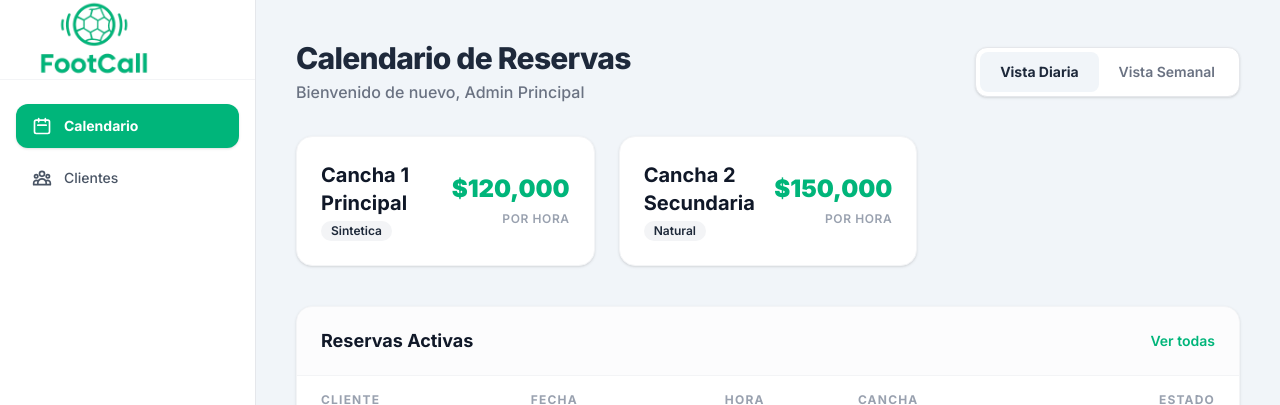
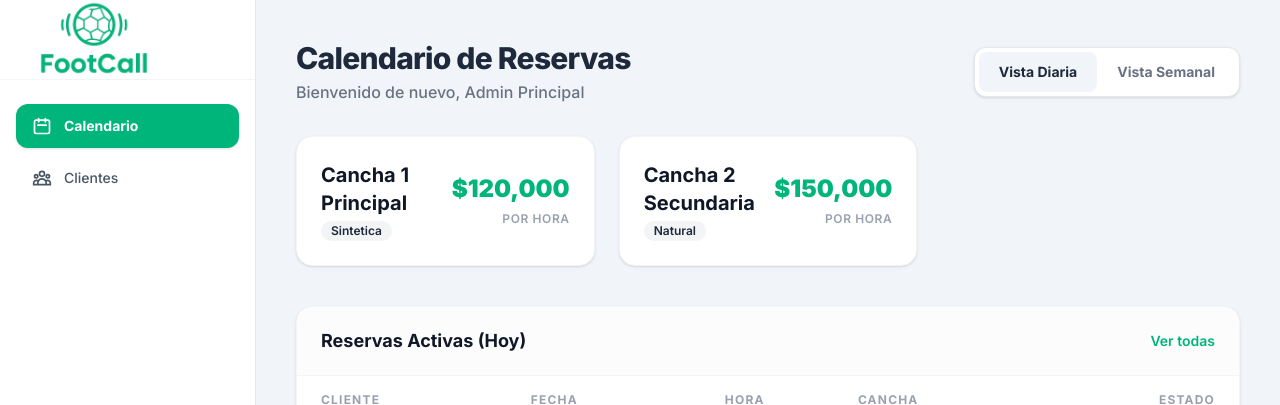
Before and after one commit to IamVenusJulia/TALLER2_PI2, a Next.js app in the folder frontend/: page /admin in a window 1280 px wide. Shown: the top 405 px of the page. Built offline with nearby package versions, Linux system fonts and the light colour scheme.

Commit message:
feat: add interactive toggle for daily/weekly view in admin dashboard

```diff
--- a/frontend/src/app/admin/page.tsx
+++ b/frontend/src/app/admin/page.tsx
@@ -1,6 +1,10 @@
+"use client";
+
+import { useState } from "react";
 import { mockReservasAdmin } from "@/lib/mocks";
 
 export default function AdminDashboard() {
+  const [vista, setVista] = useState<'diaria' | 'semanal'>('diaria');
   const data = mockReservasAdmin;
 
   return (
@@ -11,8 +15,18 @@ export default function AdminDashboard() {
           <p className="text-gray-500 font-medium">Bienvenido de nuevo, {data.admin.nombre}</p>
         </div>
         <div className="mt-4 sm:mt-0 flex bg-white rounded-xl shadow-sm border border-gray-200 p-1">
-          <button className="px-5 py-2.5 text-sm font-bold bg-footcall-light text-footcall-dark rounded-lg transition-colors">Vista Diaria</button>
-          <button className="px-5 py-2.5 text-sm font-semibold text-gray-500 hover:text-gray-900 hover:bg-gray-50 rounded-lg transition-colors">Vista Semanal</button>
+          <button
+            onClick={() => setVista('diaria')}
+            className={`px-5 py-2.5 text-sm font-bold rounded-lg transition-colors ${vista === 'diaria' ? 'bg-footcall-light text-footcall-dark' : 'text-gray-500 hover:text-gray-900 hover:bg-gray-50'}`}
+          >
+            Vista Diaria
+          </button>
+          <button
+            onClick={() => setVista('semanal')}
+            className={`px-5 py-2.5 text-sm font-bold rounded-lg transition-colors ${vista === 'semanal' ? 'bg-footcall-light text-footcall-dark' : 'text-gray-500 hover:text-gray-900 hover:bg-gray-50'}`}
+          >
+            Vista Semanal
+          </button>
         </div>
       </header>
 
@@ -39,7 +53,7 @@ export default function AdminDashboard() {
       {/* Tabla de Reservas */}
       <div className="bg-white rounded-2xl shadow-sm border border-gray-100 overflow-hidden">
         <div className="px-6 py-5 border-b border-gray-100 flex justify-between items-center bg-gray-50/50">
-          <h3 className="text-lg font-bold text-gray-900">Reservas Activas</h3>
+          <h3 className="text-lg font-bold text-gray-900">Reservas Activas ({vista === 'diaria' ? 'Hoy' : 'Esta Semana'})</h3>
           <button className="text-sm font-semibold text-footcall-green hover:text-footcall-green-hover transition-colors">Ver todas</button>
         </div>
         <div className="overflow-x-auto">
```
